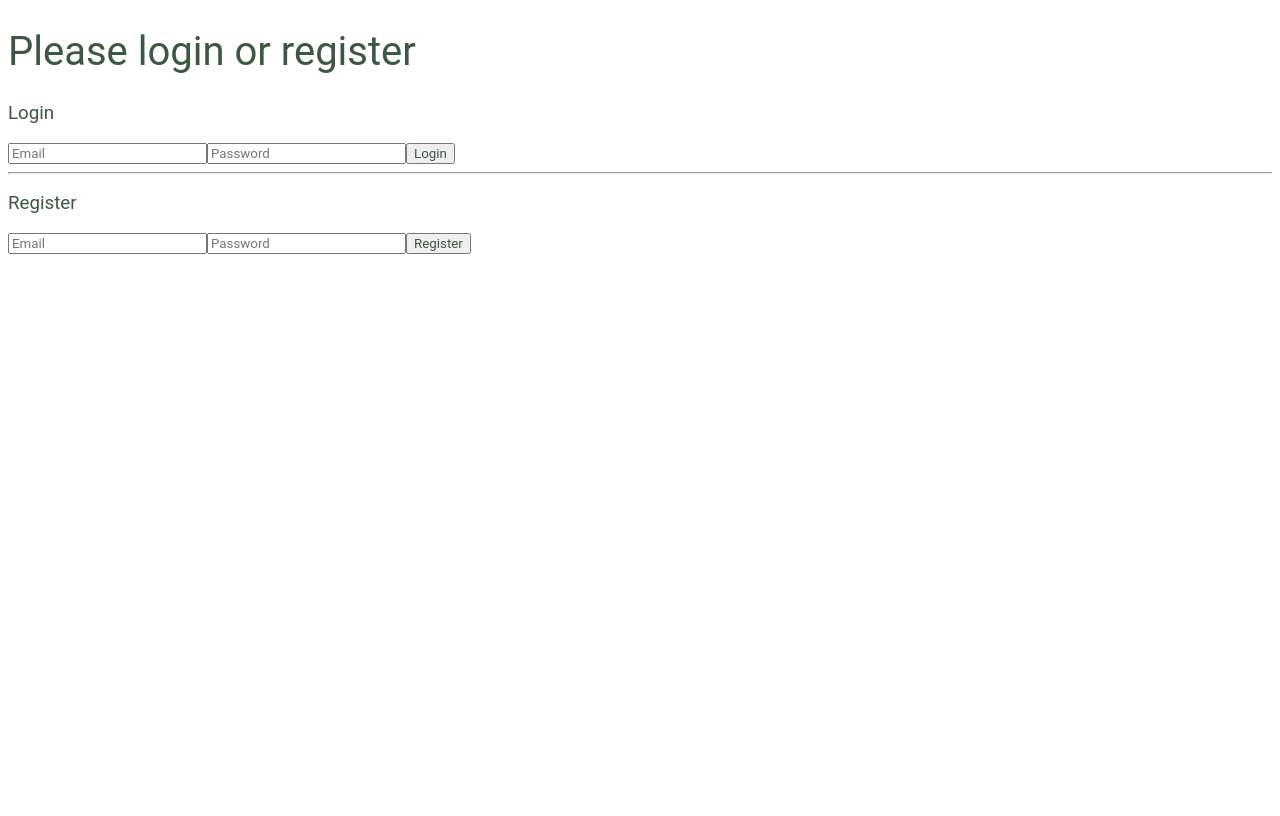
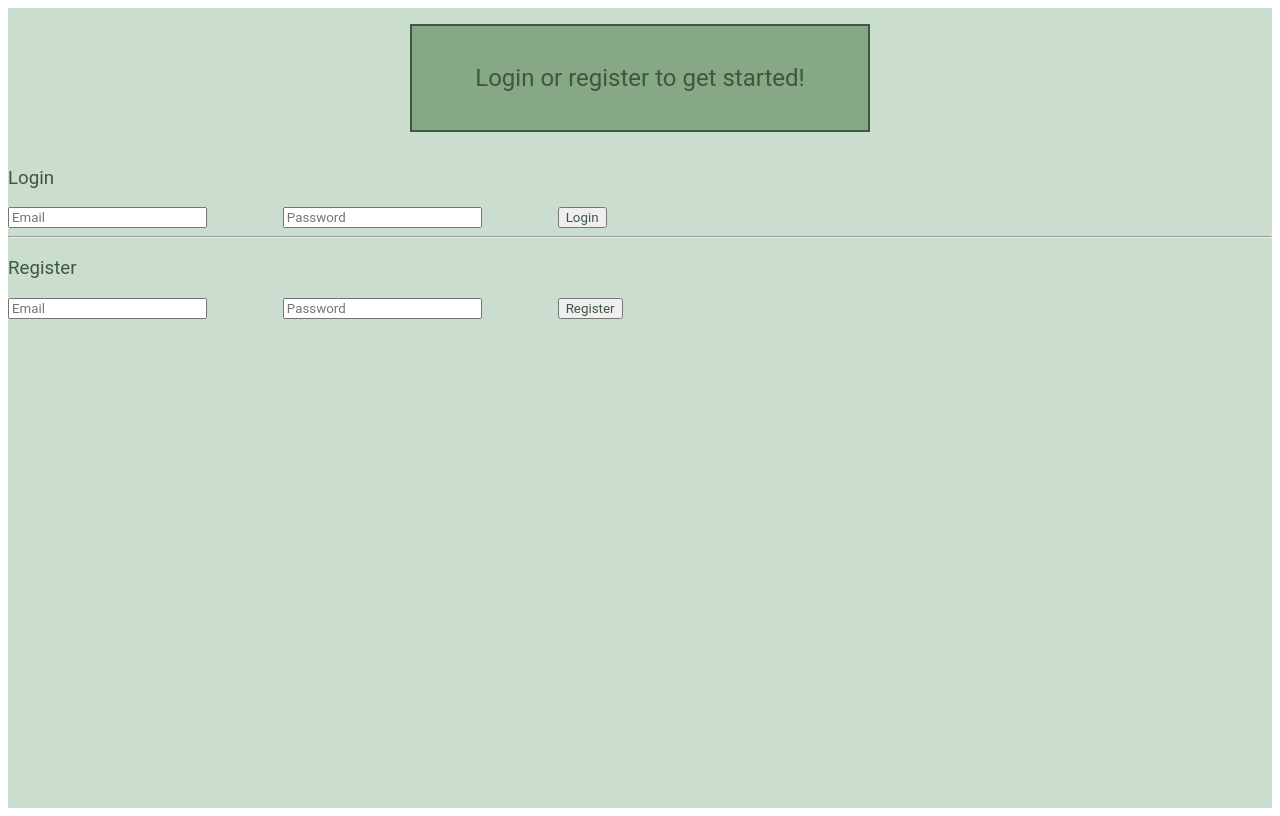
Before and after one commit to cychen9920/Places-frontend, a React (Create React App) app: page / in a window 1280 px wide. Built offline with nearby package versions, Linux system fonts and the light colour scheme; a web font is replaced by a local one.

Commit message:
feat: CSS and stylistic changes for Login/Register page

```diff
--- a/src/App.css
+++ b/src/App.css
@@ -13,6 +13,11 @@
   background-color: #dbe6da;
 }
 
+.Login_page {
+  background-color: #caddcf;
+  min-height: 100vh;
+}
+
 .centered-text {
   text-align: center;
 }
@@ -26,28 +31,26 @@ h3.left-text {
   line-height: 170%;
 }
 
-h1 {
-  margin-top: 0;
-  padding-top: 20px;
-  font-size: 250%;
+.login_h1_container {
+  text-align: center;
 }
 
 h2 {
   padding-left: 3%;
 }
 
-.App-header {
+.Map-header {
   display: flex;
   align-items: center;
   justify-content: center;
   font-size: calc(10px + 2vmin);
 }
 
-.App-link {
-  color: #61dafb;
-}
-
-.header1_container{
+.map_page_h1{
+    font-size: 150%;
+    padding-top: 20px;
+    padding-bottom: 20px;
+    margin-top: 1px;
     background-color: #86a884;
     display: flex;
     height: 80px;
@@ -57,8 +60,31 @@ h2 {
     border-style: solid;
     border-width: 2px;
 }
+
+.login_page_h1 {
+    font-size: 150%;
+    background-color: #86a884;
+    padding-left: 5%;
+    padding-right: 5%;
+    padding-top: 3%;
+    padding-bottom: 3%;
+    display: inline-block;
+    justify-content: center;
+    align-items: center;
+    border-color: #3d5741;
+    border-style: solid;
+    border-width: 2px;
+}
+
 .flex_container{
   display: flex;
+  justify-content: space-between;
+}
+
+.flex_container_left {
+  display: flex;
+  gap: 30%;
+  width: 20%;
   justify-content: space-between;
 }
 
--- a/src/App.js
+++ b/src/App.js
@@ -21,11 +21,14 @@ function App() {
     setToken(tok); // MapComponent can read from localStorage or receive token prop
   };
 
+  //UI when user is logged out
   //no token --> return to login/register page
   if (!token) {
     return (
-      <div>
-        <h1>Please login or register</h1>
+      <div className = "Login_page">
+        <div className="login_h1_container">
+          <h1 className = "login_page_h1">Login or register to get started!</h1>
+        </div>
         <Login onLogin={onLogin} />
         <hr />
         <Register onRegister={onLogin} />
@@ -37,7 +40,7 @@ function App() {
   return (
     <div className="App">
       <button onClick={handleLogout}>Logout</button>
-      <div className="header1_container">
+      <div className="map_page_h1">
         <h1>Oh, The Places You'll Go!</h1>
       </div>
       <div style={{ height: '24px' }}></div>
@@ -50,7 +53,7 @@ function App() {
           <li>Scroll and zoom around the map to explore.</li>
         </ol>
       </h3>
-      <div className="App-header">
+      <div className="Map-header">
         <MapComponent token={token} />
       </div>
     </div>
--- a/src/Login.jsx
+++ b/src/Login.jsx
@@ -34,6 +34,7 @@ export default function Login({ onLogin }) {
     <form onSubmit={handleSubmit}>
         <h3>Login</h3>
         {error && <div style={{ color: "red" }}>{error}</div>}
+        <div className = "flex_container_left">
         <input name="email" value={email}
             onChange={e => setEmail(e.target.value)}
             placeholder="Email" required />
@@ -41,6 +42,7 @@ export default function Login({ onLogin }) {
             onChange={e => setPassword(e.target.value)}
             placeholder="Password" required />
         <button type="submit">Login</button>
+        </div>
     </form>
     );
 }
--- a/src/Register.jsx
+++ b/src/Register.jsx
@@ -39,6 +39,7 @@ export default function Register({ onRegister }) {
     <form onSubmit={handleSubmit}>
         <h3>Register</h3>
         {error && <div style={{ color: "red" }}>{error}</div>}
+        <div className = "flex_container_left">
         <input name="email" value={email}
             onChange={e => setEmail(e.target.value)}
             placeholder="Email" required />
@@ -46,6 +47,7 @@ export default function Register({ onRegister }) {
             onChange={e => setPassword(e.target.value)}
             placeholder="Password" required />
         <button type="submit">Register</button>
+        </div>
     </form>
     );
 }
```
